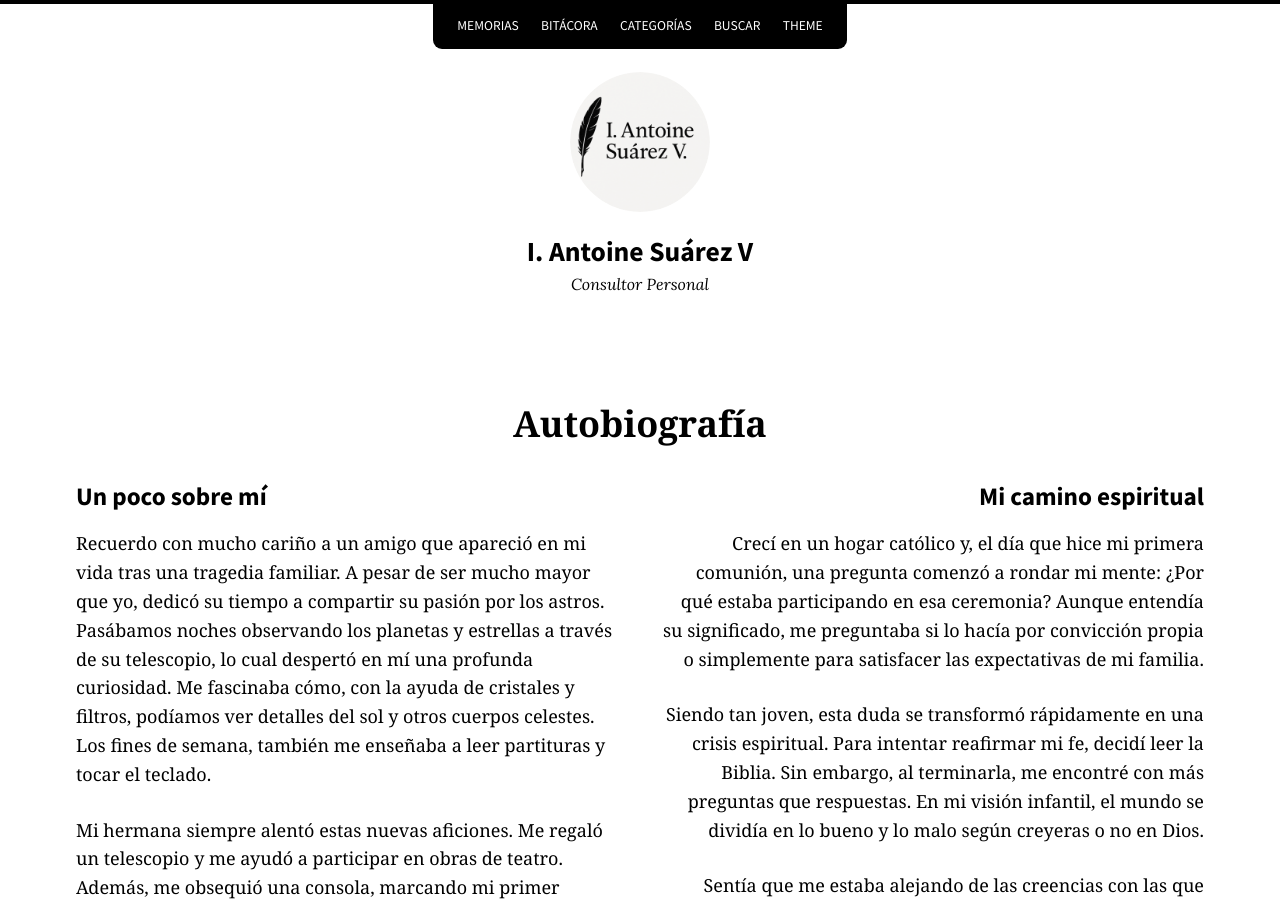
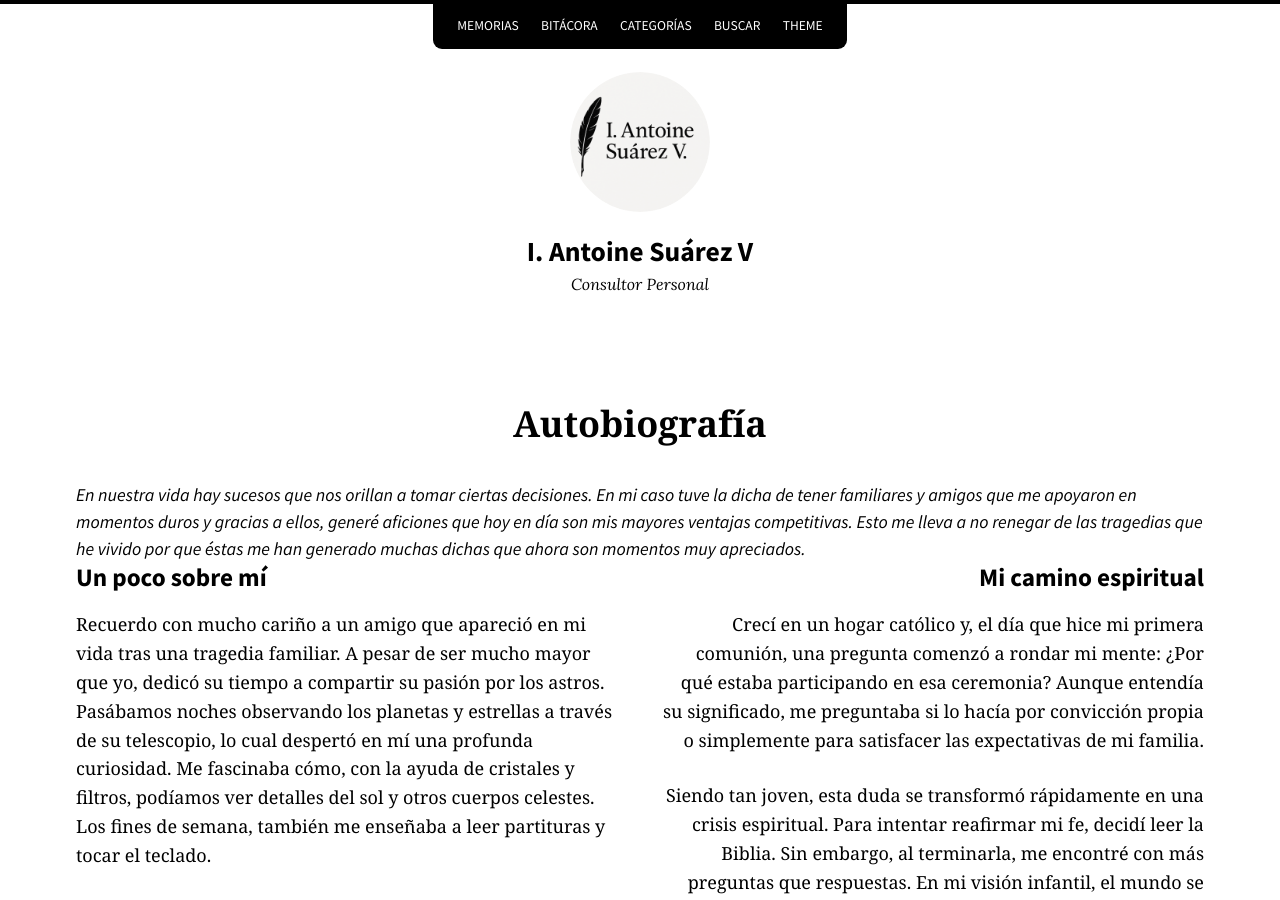
Before and after one commit to KajiiNarumi/iasuarezv, a Jekyll site: the page built from autobiografia.md, in a window 1280 px wide and 900 px high. Built offline with Jekyll 4.4.1, drawn with Linux system fonts in a browser that asks for light colours; nearby versions of some CDN libraries.

Commit message:
Update autobiografia.md

```diff
--- a/autobiografia.md
+++ b/autobiografia.md
@@ -70,6 +70,7 @@ entries_layout: list
 
 <div class="autobiografia-wrapper">
   <h1 class="autobiografia-title">Autobiografía</h1>
+  <i>En nuestra vida hay sucesos que nos orillan a tomar ciertas decisiones. En mi caso tuve la dicha de tener familiares y amigos que me apoyaron en momentos duros y gracias a ellos, generé aficiones que hoy en día son mis mayores ventajas competitivas. Esto me lleva a no renegar de las tragedias que he vivido por que éstas me han generado muchas dichas que ahora son momentos muy apreciados.</i>
   <div class="autobiografia-columns">
 
     <div class="autobiografia-col left">
```
